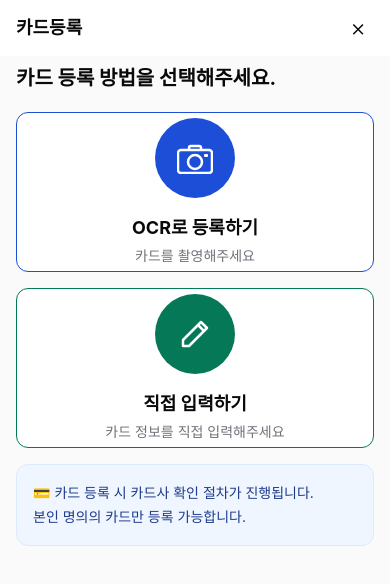
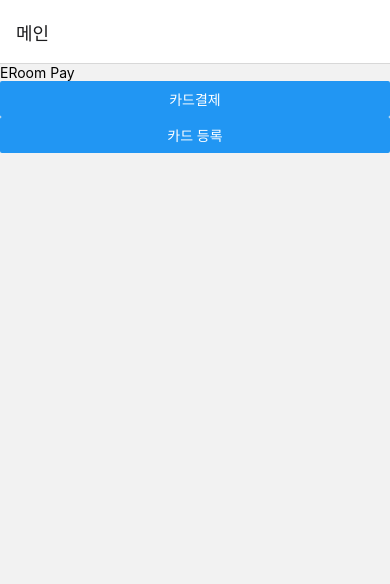
Before and after one commit to ErumPay/mobile-app, a React Native app: screen /Main in a window 390 px wide. Shown: the top 584 px of the page. Built offline with nearby package versions, Linux system fonts and the light colour scheme.

Commit message:
feat: 메인 화면에서 카드 등록 화면 연결

```diff
--- a/App.tsx
+++ b/App.tsx
@@ -1,16 +1,40 @@
-import './global.css';
+import { NavigationContainer } from '@react-navigation/native';
+import { createNativeStackNavigator } from '@react-navigation/native-stack';
 
-import { QueryClient, QueryClientProvider } from '@tanstack/react-query';
-import { useState } from 'react';
+import MainScreen from './src/app/screens/MainScreen';
+import CardManualRegisterScreen from './src/features/card/screens/CardManualRegisterScreen';
+// import PaymentMethodSelectScreen from './src/features/payment/screens/PaymentMethodSelectScreen';
 
-import { CardManualRegisterScreen } from './src/features/card/screens/CardManualRegisterScreen';
+export type RootStackParamList = {
+    Main: undefined;
+    PaymentMethodSelect: undefined;
+    CardManualRegister: undefined;
+};
+
+const Stack = createNativeStackNavigator<RootStackParamList>();
 
 export default function App() {
-  const [queryClient] = useState(() => new QueryClient());
+    return (
+        <NavigationContainer>
+            <Stack.Navigator initialRouteName="Main">
+                <Stack.Screen
+                    name="Main"
+                    component={MainScreen}
+                    options={{ title: '메인' }}
+                />
 
-  return (
-    <QueryClientProvider client={queryClient}>
-      <CardManualRegisterScreen />
-    </QueryClientProvider>
-  );
+                {/*<Stack.Screen*/}
+                {/*    name="PaymentMethodSelect"*/}
+                {/*    component={PaymentMethodSelectScreen}*/}
+                {/*    options={{ title: '카드결제' }}*/}
+                {/*/>*/}
+
+                <Stack.Screen
+                    name="CardManualRegister"
+                    component={CardManualRegisterScreen}
+                    options={{ title: '카드 등록' }}
+                />
+            </Stack.Navigator>
+        </NavigationContainer>
+    );
 }
--- a/package.json
+++ b/package.json
@@ -8,6 +8,8 @@
     "typecheck": "tsc --noEmit"
   },
   "dependencies": {
+    "@react-navigation/native": "^7.2.5",
+    "@react-navigation/native-stack": "^7.16.0",
     "@tanstack/react-query": "^5.100.10",
     "@types/react": "~19.2.10",
     "babel-preset-expo": "~54.0.10",
@@ -18,6 +20,7 @@
     "react-native": "0.81.5",
     "react-native-reanimated": "~4.1.1",
     "react-native-safe-area-context": "~5.6.0",
+    "react-native-screens": "~4.16.0",
     "react-native-svg": "15.12.1",
     "react-native-web": "^0.21.0",
     "typescript": "~5.9.2",
--- /dev/null
+++ b/src/app/screens/MainScreen.tsx
@@ -0,0 +1,24 @@
+import { Button, Text, View } from 'react-native';
+import type { NativeStackScreenProps } from '@react-navigation/native-stack';
+
+import type { RootStackParamList } from '../../../App';
+
+type Props = NativeStackScreenProps<RootStackParamList, 'Main'>;
+
+export default function MainScreen({ navigation }: Props) {
+    return (
+        <View>
+            <Text>ERoom Pay</Text>
+
+            <Button
+                title="카드결제"
+                onPress={() => navigation.navigate('PaymentMethodSelect')}
+            />
+
+            <Button
+                title="카드 등록"
+                onPress={() => navigation.navigate('CardManualRegister')}
+            />
+        </View>
+    );
+}
```
Also changed, not shown: 1 other file (tests, documents, lock files or other folders).
